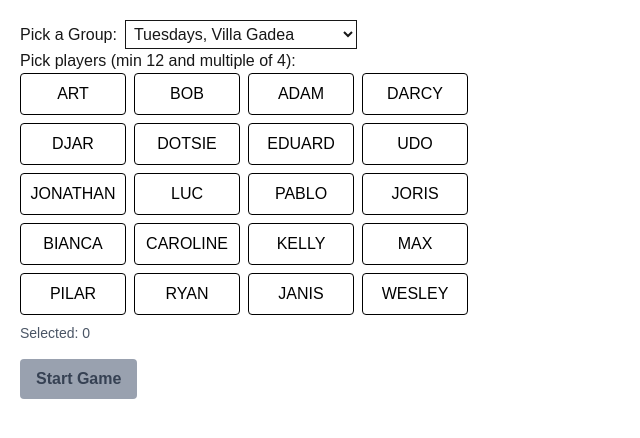
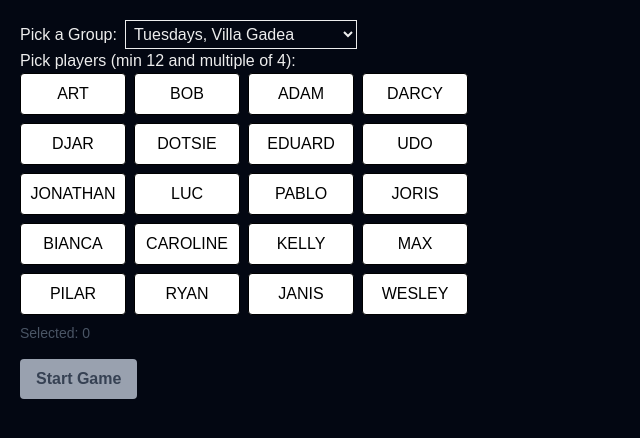
Before and after one commit to txxxc/padel, a Next.js app: page / in a window 1280 px wide. Shown: the top 438 px of the page, without its empty margins (0-640 px from the left). Built offline with nearby package versions, Linux system fonts and the light colour scheme.

Commit message:
Update globals.css

```diff
--- a/src/app/globals.css
+++ b/src/app/globals.css
@@ -1,8 +1,8 @@
 @import "tailwindcss";
 
 :root {
-  --background: #ffffff;
-  --foreground: #171717;
+  --background: oklch(13% 0.028 261.692);
+  --foreground: #ededed;
 }
 
 @theme inline {
```
